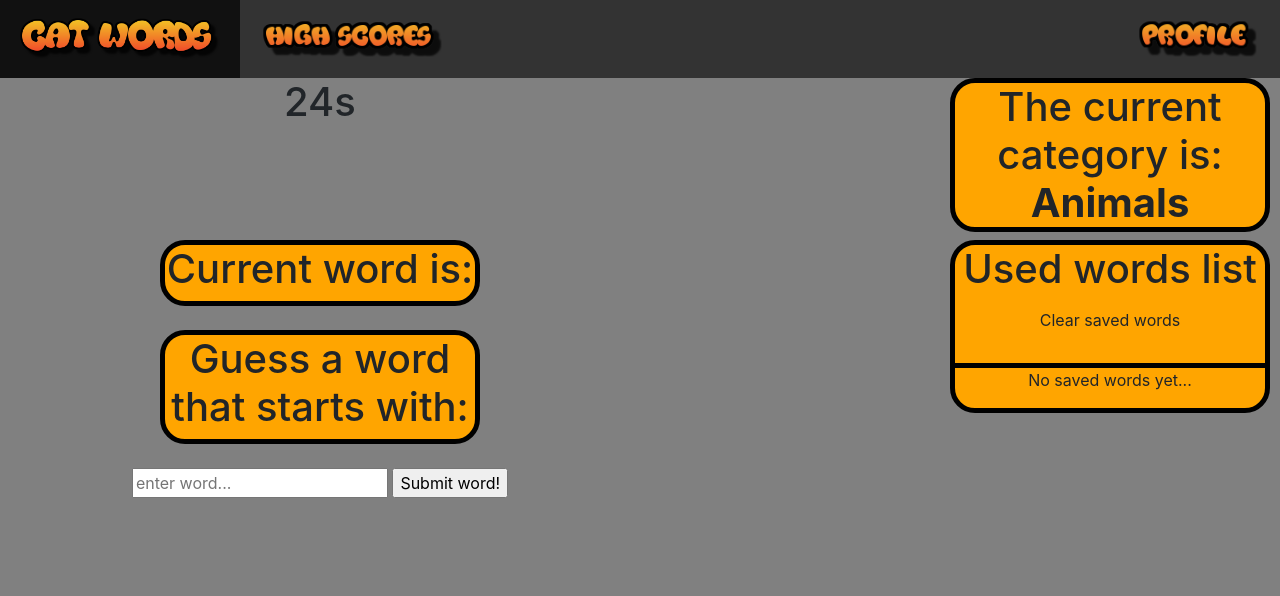
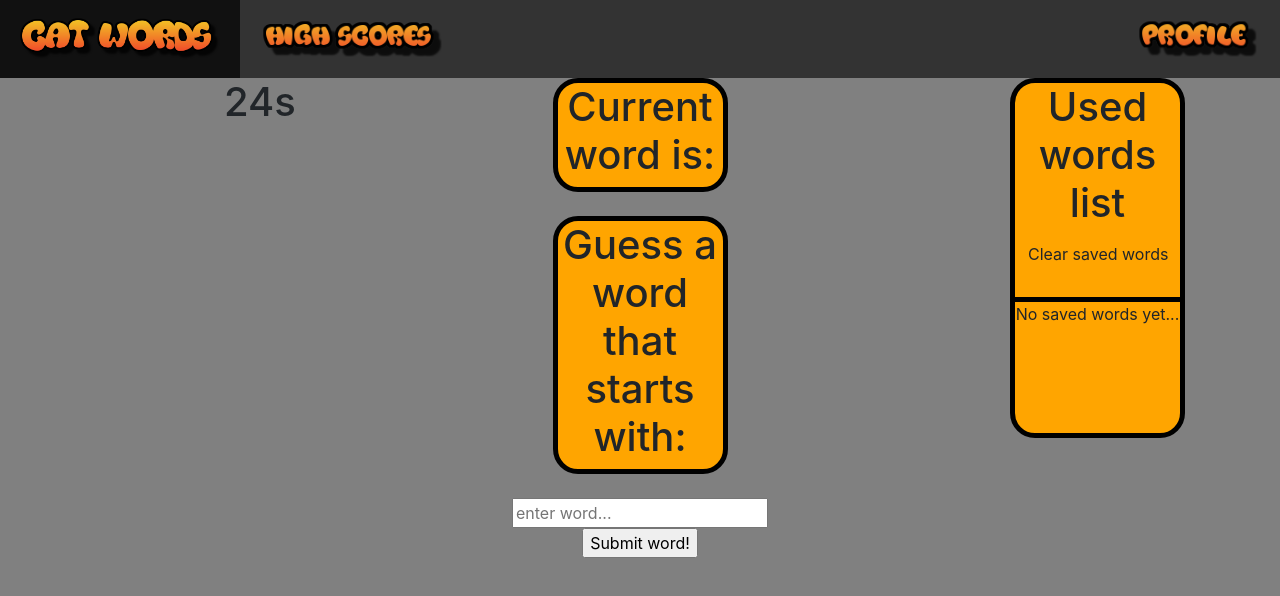
Before and after one commit to jclarkGRC/django-cat-words, a Django app: page /game/play/ in a window 1280 px wide. Shown: the top 596 px of the page. Run offline with Django 3.2, Linux system fonts and the light colour scheme; data comes from the database, SQL or seed files in the repository; both versions use the stored data as it was after the commit; some libraries are stand-ins or nearby versions.

Commit message:
placed game elements in bootstrap container

```diff
--- a/game/templates/game/game.html
+++ b/game/templates/game/game.html
@@ -1,8 +1,10 @@
 {% extends 'base.html' %}
 {% block content %}
 
-<div id="rowOne">
-	<div class="leftContent">
+<div class="container">
+  <div class="row">
+    <div class="col-sm-4">
+      <div>
 		<h1 id="countdownTimer"></h1>
 		<script>
 		  $( document ).ready(function() {
@@ -38,15 +40,9 @@
 	    });
 		</script>
 	</div>
-	<div class="rightContent">
-		<h1 id ="categoryTitle">The current category is:
-		<br>
-		<strong>{{category}}</strong>
-		</h1>
-	</div>
-</div>
-<div id="rowTwo">
-	<div class="leftContent">
+    </div>
+    <div class="col-sm-4">
+      <div>
 		<div id="currentWord">
 			<h1>Current word is: </h1>
 			<h1>{{current_word}}</h1>
@@ -63,7 +59,9 @@
 		<input type="submit" value="Submit word!">
 		</form>
 	</div>
-	<div class="rightContent">
+    </div>
+    <div class="col-sm-4">
+
 	<div id="categoryList">
 		<div id="categoryListTitle">
 			<h1>Used words list</h1>
@@ -82,6 +80,7 @@
 		<p>No saved words yet...</p>
 		{% endif %}
 		</div>
-	</div>
+    </div>
+  </div>
 </div>
 {% endblock content %}
```
Also changed, not shown: db.sqlite3.
